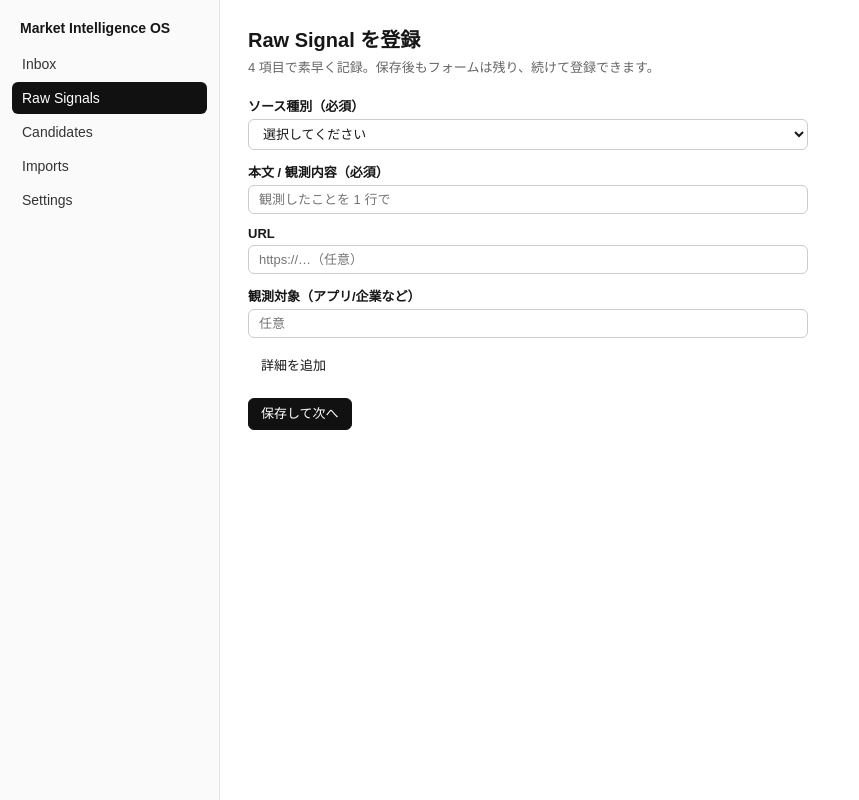
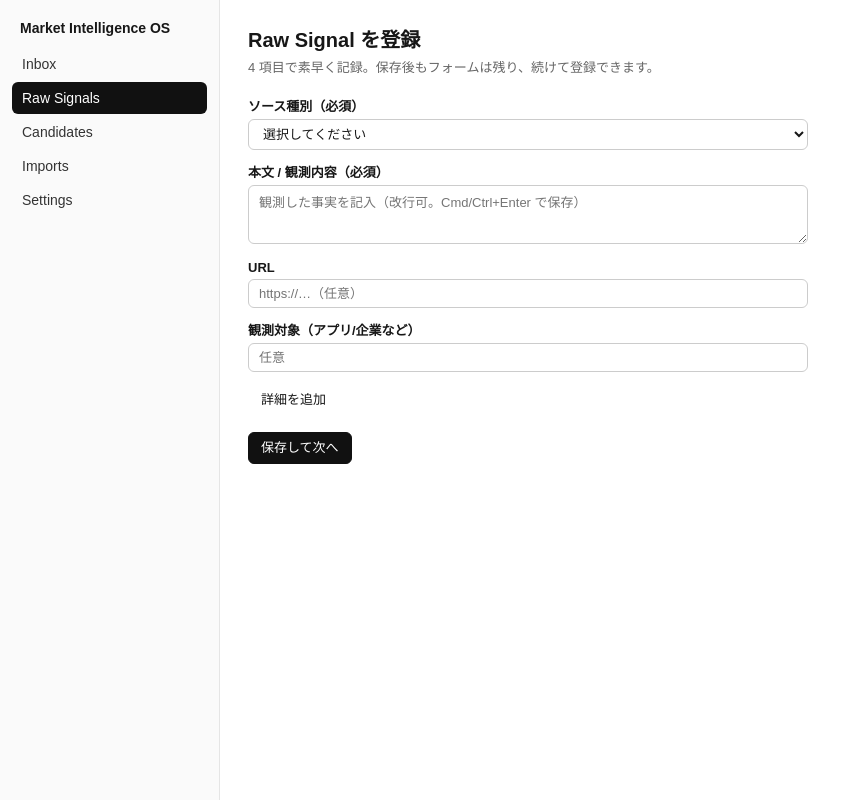
Before and after one commit to taonetm7/market-intelligence-os, a Next.js app: page /raw-signals/new in a window 1280 px wide. Shown: the whole page, without its empty margins (0-859 px from the left). Built offline with nearby package versions, Linux system fonts and the light colour scheme.

Commit message:
Phase 2: Codexレビュー指摘対応（rawText textarea化・fetch例外エラー表示）

```diff
--- a/components/raw-signal/QuickCapture.tsx
+++ b/components/raw-signal/QuickCapture.tsx
@@ -116,11 +116,21 @@ export async function submitRawSignal(
   if (!validated.ok) {
     return { ok: false, errors: validated.errors };
   }
-  const res = await fetcher("/api/raw-signals", {
-    method: "POST",
-    headers: { "Content-Type": "application/json" },
-    body: JSON.stringify(validated.input),
-  });
+  // ネットワーク層は throw（接続失敗・タイムアウト等）し得るため catch し、
+  // 入力を保持したまま再試行できるインラインエラーへ変換する（指摘2）。
+  let res: Response;
+  try {
+    res = await fetcher("/api/raw-signals", {
+      method: "POST",
+      headers: { "Content-Type": "application/json" },
+      body: JSON.stringify(validated.input),
+    });
+  } catch {
+    return {
+      ok: false,
+      errors: { rawText: "通信に失敗しました。接続を確認して再試行してください" },
+    };
+  }
   if (!res.ok) {
     return { ok: false, errors: { rawText: "保存に失敗しました。時間をおいて再試行してください" } };
   }
@@ -150,6 +160,15 @@ export function QuickCapture({ onSaved }: QuickCaptureProps) {
 
   function update<K extends keyof QuickCaptureFields>(key: K, value: string) {
     setFields((prev) => ({ ...prev, [key]: value }));
+  }
+
+  function handleRawTextKeyDown(event: React.KeyboardEvent<HTMLTextAreaElement>) {
+    // textarea では Enter=改行（本文に改行を入れられるようにする）。
+    // 送信は Cmd/Ctrl+Enter（＋保存ボタン）でキーボード完結を維持する。
+    if (event.key === "Enter" && (event.metaKey || event.ctrlKey)) {
+      event.preventDefault();
+      event.currentTarget.form?.requestSubmit();
+    }
   }
 
   async function handleSubmit(event: React.FormEvent<HTMLFormElement>) {
@@ -200,11 +219,15 @@ export function QuickCapture({ onSaved }: QuickCaptureProps) {
 
       <label style={FIELD_STYLE}>
         <span style={LABEL_STYLE}>本文 / 観測内容（必須）</span>
-        <Input
+        <textarea
+          className="mi-input"
+          rows={3}
           value={fields.rawText}
           onChange={(e) => update("rawText", e.target.value)}
-          placeholder="観測したことを 1 行で"
+          onKeyDown={handleRawTextKeyDown}
+          placeholder="観測した事実を記入（改行可。Cmd/Ctrl+Enter で保存）"
           aria-invalid={errors.rawText ? true : undefined}
+          style={{ resize: "vertical", fontFamily: "inherit" }}
         />
         {errors.rawText ? (
           <span role="alert" style={ERROR_STYLE}>
```
Also changed, not shown: 1 other file (tests, documents, lock files or other folders).
